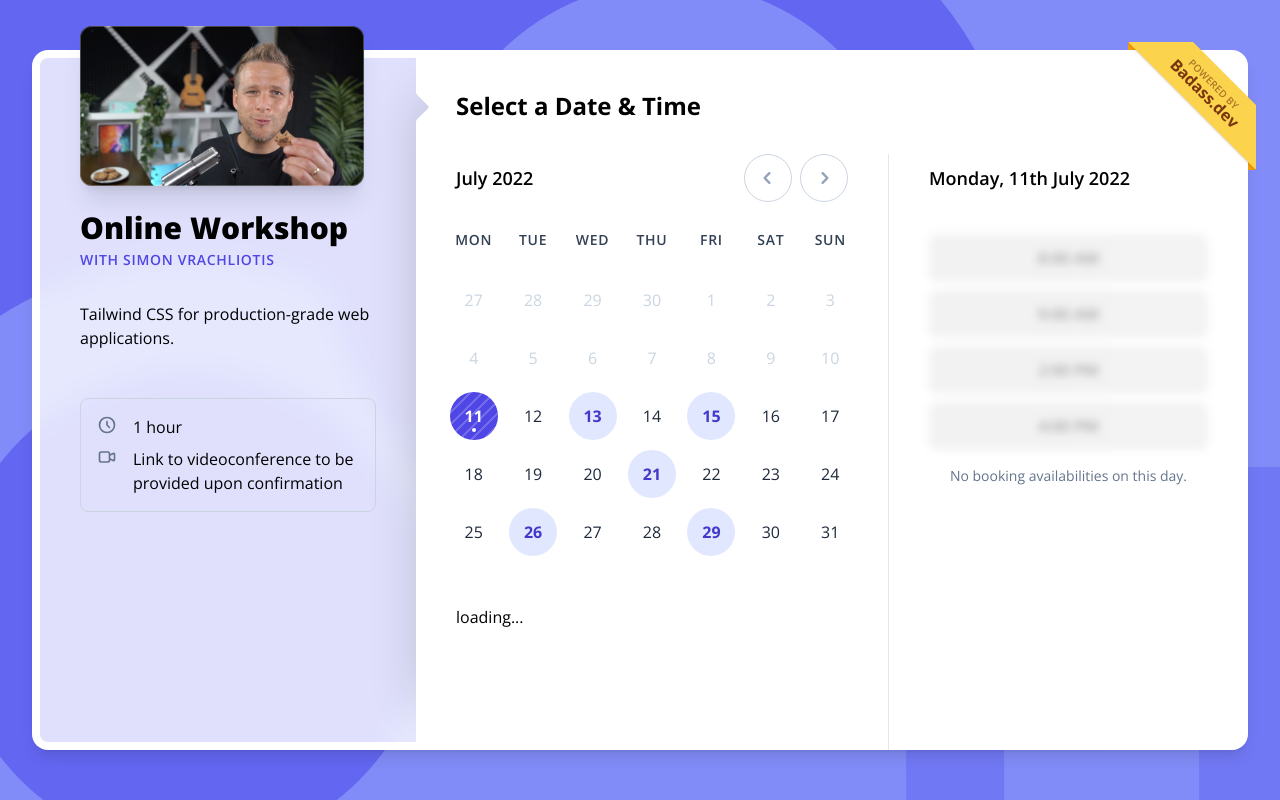
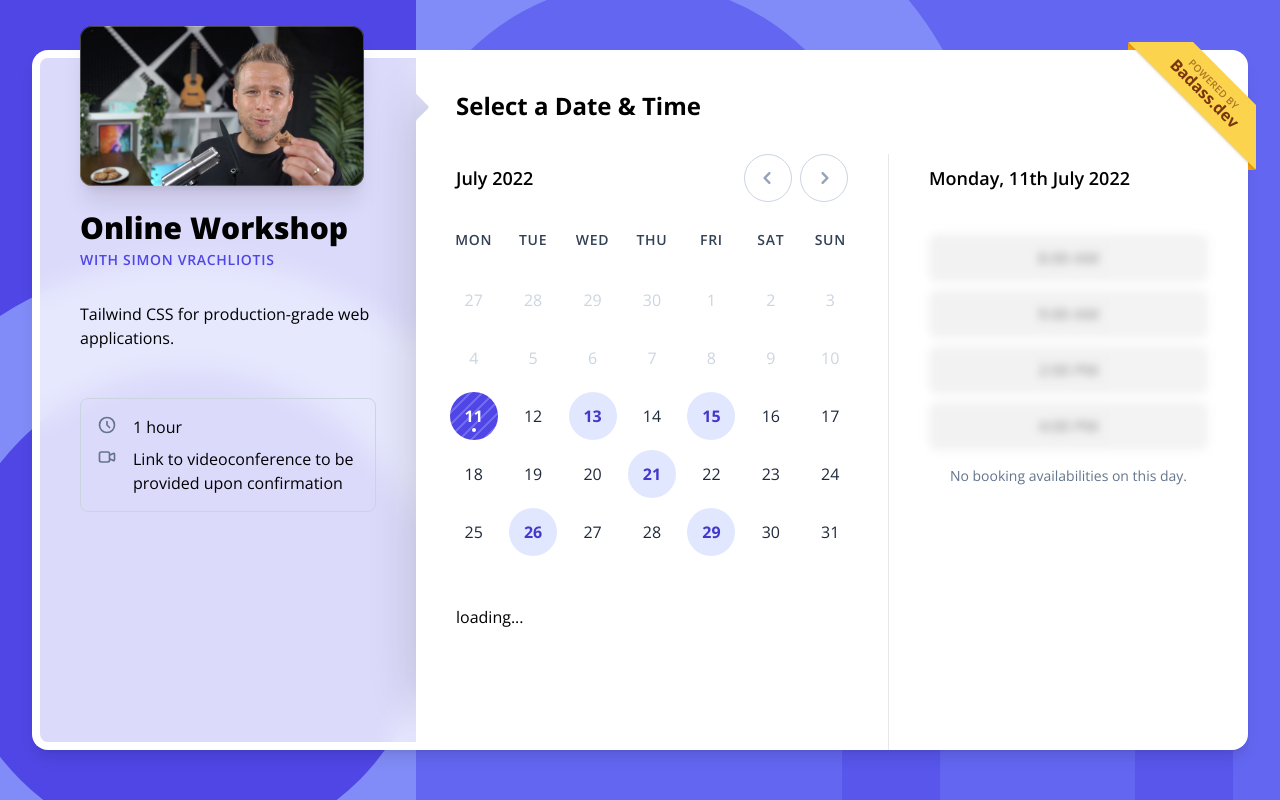
Before and after one commit to pro-tailwind/calendar-app, a Next.js app: page / in a window 1280 px wide. Built offline with nearby package versions, Linux system fonts and the light colour scheme.

Commit message:
Much improved background split code (using CSS Grid)

```diff
--- a/components/background-decoration.jsx
+++ b/components/background-decoration.jsx
@@ -7,34 +7,24 @@ export function BackgroundDecoration({ selectedDay }) {
       All elements in this component are decorative.
       Is it therefore okay to put `aria-hidden` on the parentmost element?
     */
-    <div aria-hidden="true" className="fixed inset-0 bg-indigo-500">
-      <div className="relative h-full">
-        {/* Split background */}
-        <div className="absolute inset-0 hidden xl:flex">
-          <div className="w-1/2 bg-indigo-500"></div>
-          <div className="w-1/2 bg-indigo-400"></div>
-        </div>
-
-        {/* Mirroring the card's side/main panel split within max-width container */}
-        <div className="absolute inset-0 hidden -translate-x-4 xl:block">
-          <div className="mx-auto flex h-full max-w-7xl px-8">
-            <div className="w-[400px] bg-indigo-500 transition-all duration-300 ease-in-out"></div>
-            <div className="flex-1 bg-indigo-400 transition-all duration-300 ease-in-out"></div>
-          </div>
-        </div>
-
-        {/* Decorative background circles */}
+    <div aria-hidden="true" className="fixed inset-0 grid grid-cols-background-split">
+      {/* Left-split */}
+      <div className="relative col-span-2 overflow-hidden bg-indigo-600">
+        {/* Bottom-left circle */}
         <div className="absolute -left-40 -bottom-40 hidden aspect-square w-[700px] rounded-full border-[110px] border-indigo-400 xl:block"></div>
-        <div className="absolute left-1/4 -top-32 hidden aspect-square w-[700px] rounded-full border-[110px] border-indigo-500 xl:block"></div>
-        {/* Selected day */}
-
+      </div>
+      {/* Right-split */}
+      <div className="relative col-span-2 overflow-hidden bg-indigo-500">
+        {/* Middle-top circle */}
+        <div className="absolute -left-32 -top-32 hidden aspect-square w-[700px] rounded-full border-[110px] border-indigo-400 xl:block"></div>
+        {/* Bottom-right selected day */}
         {/*
           REVIEW:
           Find out the cleanest way to align the digits to the bottom right edges.
           Do a calculation like what CapSize does? What about norizontal space.
-          Is it even possible?
+          Is it even possible? Use an SVG <text> element?
         */}
-        <div className="absolute -bottom-20 -right-20 hidden text-[500px] font-extrabold tabular-nums leading-none text-indigo-500/50 lg:block xl:text-indigo-500/50">
+        <div className="absolute -bottom-16 -right-4 hidden text-[500px] font-extrabold tabular-nums leading-none text-indigo-500/50 lg:block xl:text-indigo-600/50">
           {selectedDay ? format(selectedDay, 'd') : '01'}
         </div>
       </div>
--- a/pages/_app.jsx
+++ b/pages/_app.jsx
@@ -18,7 +18,7 @@ function MyApp({ Component, pageProps }) {
         <div className="mx-auto w-full max-w-5xl px-2 py-10 sm:px-6 lg:px-8 xl:max-w-7xl">
           <div className="relative">
             <Ribbon />
-            <div className="grid h-full rounded-2xl shadow-lg xl:grid-cols-[400px,1fr]">
+            <div className="grid h-full rounded-2xl shadow-lg xl:grid-cols-[theme(width.100),1fr]">
               <SidePanel />
               <MainPanel>
                 <Component
--- a/tailwind.config.js
+++ b/tailwind.config.js
@@ -8,6 +8,17 @@ module.exports = {
       fontFamily: {
         sans: ['Open Sans', 'sans-serif', ...defaultTheme.fontFamily.sans],
       },
+      width: {
+        100: '25rem',
+      },
+      gridTemplateColumns: ({ theme }) => ({
+        'background-split': `1fr
+            ${theme('width.100')}
+            calc(
+              ${theme('maxWidth.7xl')} - ${theme('width.100')} - ${theme('padding.8')}
+            )
+            1fr`,
+      }),
     },
   },
   plugins: [require('./plugins/bg-stripes'), require('./plugins/square-diagonal')],
```
